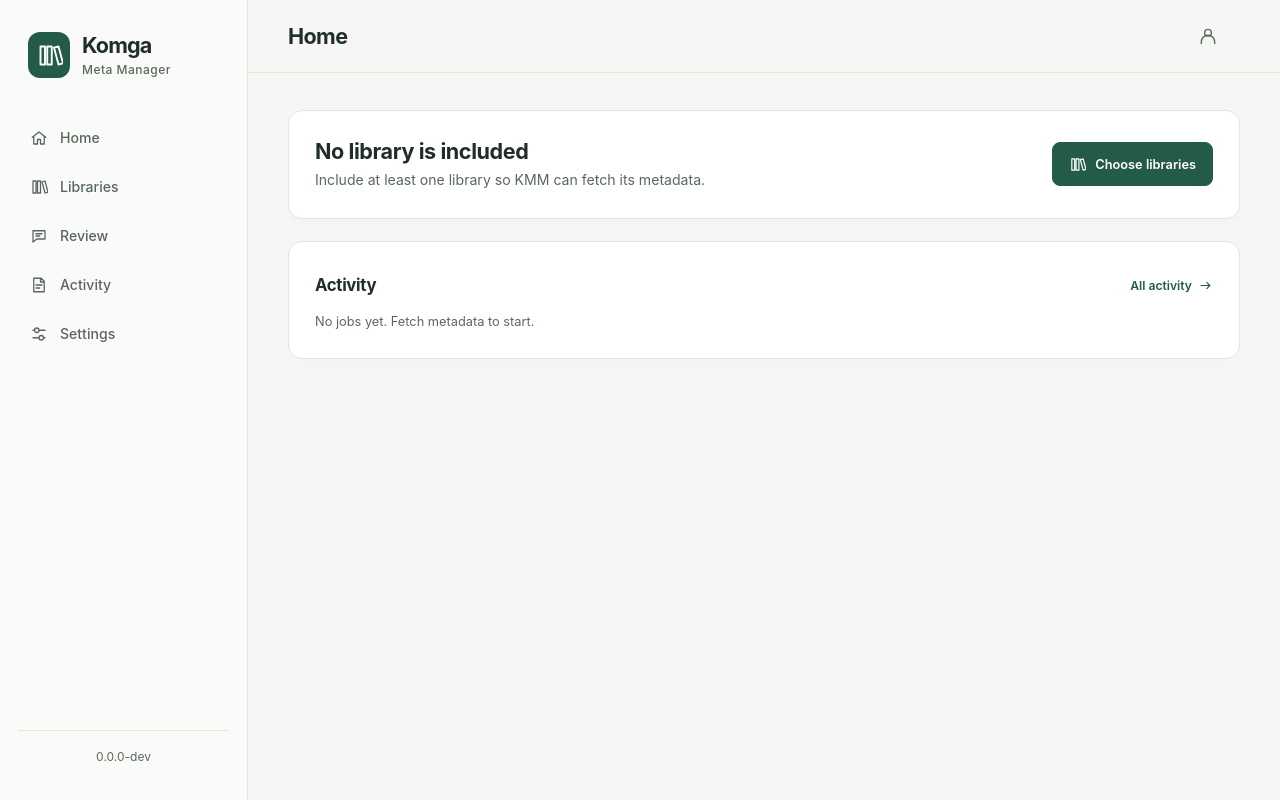
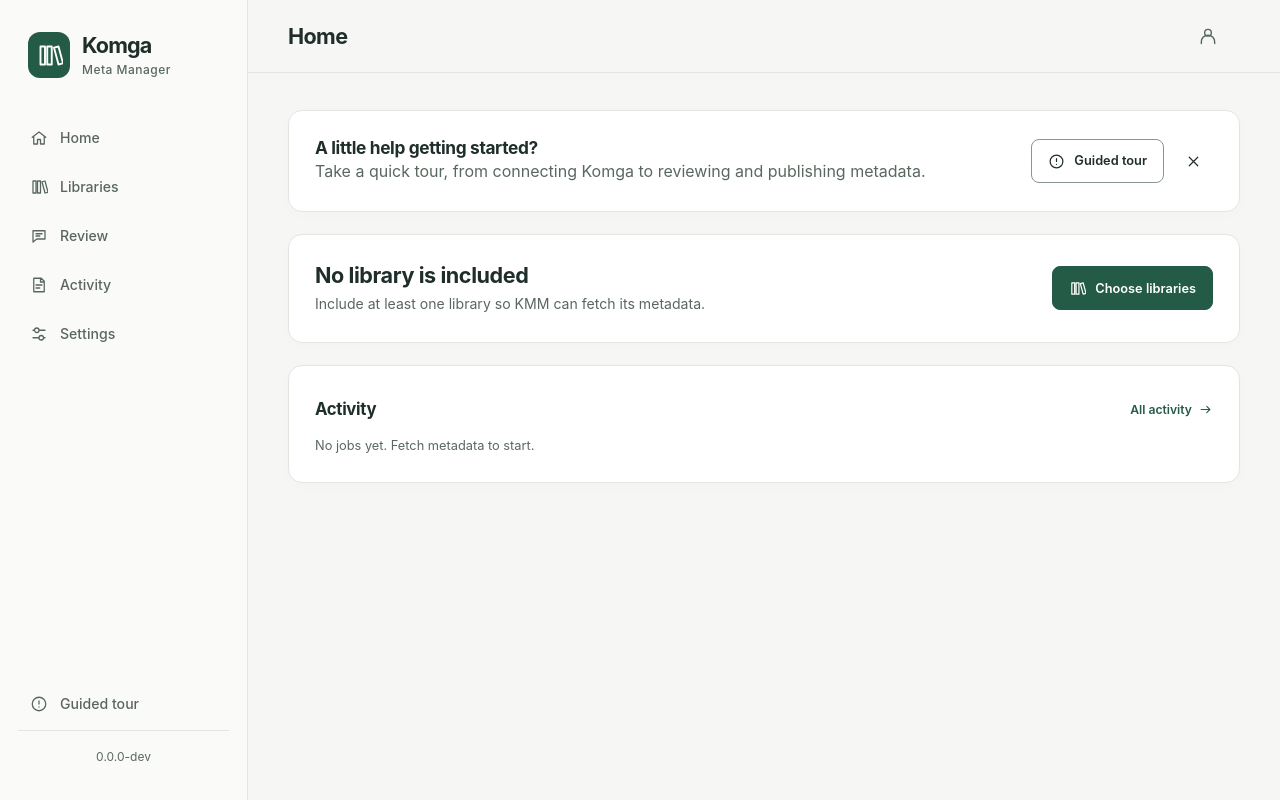
Before and after one commit to simon-verbois/Komga-Meta-Manager, a FastAPI app: template modules/webui/templates/dashboard.html in a window 1280 px wide. Run offline with FastAPI, Linux system fonts and the light colour scheme; the template is opened without the code that fills it, so the values that code supplies are empty; parts of the project's set-up code (start-up, migrations or seed data) failed here and were passed over.

Commit message:
feat(webui): add guided tour for the metadata workflow

```diff
--- a/modules/webui/static/app.css
+++ b/modules/webui/static/app.css
@@ -2165,3 +2165,28 @@ input[type="radio"]:not([type="checkbox"]):not([type="hidden"]) { width: 18px; h
   .notification-region { right: max(12px, env(safe-area-inset-right)); bottom: max(12px, env(safe-area-inset-bottom)); width: calc(100vw - 24px); }
 }
 @media (prefers-reduced-motion: reduce) { .notification-region .toast { animation: none; } }
+
+/* Guided tour: native modal focus management and local, optional onboarding. */
+.sidebar-bottom [data-tour-start] { width: 100%; border: 0; background: transparent; text-align: left; }
+.sidebar-bottom [data-tour-start]:hover { background: var(--soft); }
+.tour-welcome { display: flex; align-items: center; justify-content: space-between; gap: 20px; }
+.tour-welcome .button-row { flex-shrink: 0; }
+body.tour-open { overflow: hidden; }
+dialog.guided-tour { width: min(620px, calc(100% - 32px)); padding: 28px; }
+.tour-header, .tour-footer { display: flex; align-items: center; justify-content: space-between; gap: 12px; }
+.guided-tour .button { min-height: 44px; }
+.tour-track { height: 4px; border-radius: 4px; background: var(--line); margin: 12px 0 24px; overflow: hidden; }
+.tour-track span { display: block; height: 100%; background: var(--accent); }
+.tour-location { display: flex; align-items: center; gap: 8px; color: var(--accent); font-size: .875rem; font-weight: 650; margin-bottom: 12px; }
+.guided-tour h2 { font-size: 1.5rem; margin-bottom: 16px; }
+.tour-description { line-height: 1.7; }
+.tour-tip { display: flex; align-items: flex-start; gap: 10px; background: var(--soft); border-radius: 10px; padding: 16px; margin-top: 20px; font-size: .875rem; }
+.tour-tip .icon { flex-shrink: 0; margin-top: 3px; }
+.tour-destination { display: inline-flex; align-items: center; gap: 8px; min-height: 44px; margin: 12px 0; }
+.tour-footer { border-top: 1px solid var(--line); padding-top: 20px; }
+.tour-reopen { margin-top: 16px; }
+@media (max-width: 767px) {
+  .tour-welcome { align-items: flex-start; flex-direction: column; gap: 12px; }
+  .tour-welcome .button-row { width: 100%; justify-content: space-between; }
+  dialog.guided-tour { padding: 20px; }
+}
--- /dev/null
+++ b/modules/webui/static/guided-tour.js
@@ -0,0 +1,81 @@
+/* A read-only introduction; opening the tour never submits forms or starts jobs. */
+(() => {
+  const dialog = document.getElementById("guided-tour");
+  if (!dialog) return;
+  const steps = Array.from(dialog.querySelectorAll("[data-tour-step]"));
+  const back = dialog.querySelector("[data-tour-back]");
+  const next = dialog.querySelector("[data-tour-next]");
+  const progress = document.getElementById("tour-progress");
+  const welcome = document.querySelector("[data-tour-welcome]");
+  const storageKey = "kmm-guided-tour-v1";
+  let index = 0;
+  let opener;
+
+  function dismissWelcome() {
+    if (welcome) welcome.hidden = true;
+    try { localStorage.setItem(storageKey, "seen"); } catch { /* The tour also works without storage. */ }
+  }
+
+  function showStep() {
+    steps.forEach((step, position) => {
+      step.hidden = position !== index;
+      step.querySelector("h2").id = position === index ? "tour-title" : "";
+      step.querySelector(".tour-description").id = position === index ? "tour-description" : "";
+    });
+    progress.textContent = dialog.dataset.progress.replace("{current}", index + 1).replace("{total}", steps.length);
+    dialog.querySelector(".tour-track span").style.width = `${(index + 1) / steps.length * 100}%`;
+    back.disabled = index === 0;
+    next.textContent = index === steps.length - 1 ? dialog.dataset.finish : dialog.dataset.next;
+    steps[index].querySelector("h2").focus({ preventScroll: true });
+    dialog.scrollTop = 0;
+  }
+
+  document.querySelectorAll("[data-tour-start]").forEach((button) => {
+    button.addEventListener("click", () => {
+      opener = button;
+      index = 0;
+      showStep();
+      dialog.showModal();
+      document.body.classList.add("tour-open");
+      steps[index].querySelector("h2").focus({ preventScroll: true });
+    });
+  });
+  back.addEventListener("click", () => { if (index > 0) { index--; showStep(); } });
+  next.addEventListener("click", () => {
+    if (index === steps.length - 1) dialog.close();
+    else { index++; showStep(); }
+  });
+  dialog.querySelector("[data-tour-close]").addEventListener("click", () => dialog.close());
+  dialog.addEventListener("keydown", (event) => {
+    if (event.key !== "Tab") return;
+    const controls = Array.from(dialog.querySelectorAll("button:not(:disabled), a[href]"))
+      .filter((control) => control.getClientRects().length);
+    const first = controls[0];
+    const last = controls[controls.length - 1];
+    if (event.shiftKey && (document.activeElement === first || !controls.includes(document.activeElement))) {
+      event.preventDefault();
+      last.focus();
+    } else if (!event.shiftKey && document.activeElement === last) {
+      event.preventDefault();
+      first.focus();
+    }
+  });
+  dialog.addEventListener("close", () => {
+    document.body.classList.remove("tour-open");
+    dismissWelcome();
+    // The welcome card may now be hidden; the navigation entry stays available.
+    const target = opener?.closest("[data-tour-welcome]")
+      ? document.querySelector(".sidebar [data-tour-start]") : opener;
+    const menu = document.getElementById("menu-toggle");
+    (target?.getClientRects().length ? target : menu)?.focus();
+  });
+  welcome?.querySelector("[data-tour-dismiss]").addEventListener("click", () => {
+    dismissWelcome();
+    document.getElementById("main-content").focus();
+  });
+  try {
+    if (welcome) welcome.hidden = localStorage.getItem(storageKey) === "seen";
+  } catch {
+    if (welcome) welcome.hidden = false;
+  }
+})();
--- a/modules/webui/templates/base.html
+++ b/modules/webui/templates/base.html
@@ -39,6 +39,7 @@
               {{ nav_link('/settings', t('nav.settings'), 'processing') }}
             </nav>
             <div class="sidebar-bottom">
+              <button type="button" class="nav-item" data-tour-start>{{ icon('info') }}{{ t('tour.open') }}</button>
               <a class="version" href="https://github.com/simon-verbois/Komga-Meta-Manager" target="_blank" rel="noopener noreferrer">{{ app_version }}</a>
             </div>
           </div>
@@ -65,6 +66,8 @@
           </main>
         </div>
       </div>
+      {% include 'partials/guided_tour.html' %}
+      <script src="/static/guided-tour.js" defer></script>
     {% else %}
       <main id="main-content" class="auth-layout" tabindex="-1">
         <div class="auth-story">
--- a/modules/webui/templates/dashboard.html
+++ b/modules/webui/templates/dashboard.html
@@ -3,6 +3,16 @@
 {% block title %}{{ t("nav.home") }} — Komga Meta Manager{% endblock %}
 {% block heading %}{{ t("nav.home") }}{% endblock %}
 {% block content %}
+  <section class="panel tour-welcome" data-tour-welcome hidden aria-labelledby="tour-welcome-title">
+    <div>
+      <h2 id="tour-welcome-title">{{ t('tour.welcome.title') }}</h2>
+      <p class="muted">{{ t('tour.welcome.body') }}</p>
+    </div>
+    <div class="button-row">
+      <button type="button" class="button button-secondary" data-tour-start>{{ icon('info') }}{{ t('tour.open') }}</button>
+      <button type="button" class="button button-icon" data-tour-dismiss aria-label="{{ t('tour.welcome.dismiss') }}">{{ icon('close') }}</button>
+    </div>
+  </section>
   {% if queued %}{{ alert('success', t('home.queued', id=queued)) }}{% endif %}
   {% if message %}{{ alert('error', t(message)) }}{% endif %}
   {% if connection_error %}
--- /dev/null
+++ b/modules/webui/templates/partials/guided_tour.html
@@ -0,0 +1,36 @@
+<dialog id="guided-tour" class="guided-tour" aria-labelledby="tour-title" aria-describedby="tour-description"
+        data-progress="{{ t('tour.progress') }}" data-next="{{ t('tour.next') }}" data-finish="{{ t('tour.finish') }}">
+  <div class="tour-header">
+    <span class="eyebrow">{{ t('tour.open') }}</span>
+    <button type="button" class="button button-icon" data-tour-close aria-label="{{ t('tour.close') }}">{{ icon('close') }}</button>
+  </div>
+  <p id="tour-progress" class="help" aria-live="polite" aria-atomic="true"></p>
+  <div class="tour-track" aria-hidden="true"><span></span></div>
+  {% for key, destination, location in [
+    ('overview', '/', 'nav.home'),
+    ('connection', '/settings?tab=connection', 'settings.connection'),
+    ('libraries', '/libraries', 'nav.libraries'),
+    ('rules', '/settings?tab=defaults', 'settings.defaults'),
+    ('fetch', '/', 'nav.home'),
+    ('review', '/review', 'nav.review'),
+    ('automation', '/settings?tab=automation', 'settings.automation'),
+    ('activity', '/logs', 'nav.activity')
+  ] %}
+    <section data-tour-step hidden>
+      <p class="tour-location">{{ icon('arrow') }}{{ t(location) }}</p>
+      <h2 tabindex="-1">{{ t('tour.' ~ key ~ '.title') }}</h2>
+      <p class="tour-description">{{ t('tour.' ~ key ~ '.body') }}</p>
+      <p class="tour-tip">{{ icon('info') }}<span>{{ t('tour.' ~ key ~ '.tip') }}</span></p>
+      {% if configured is not defined or configured or key == 'connection' %}
+        <a class="text-link tour-destination" href="{{ destination }}">{{ t('tour.go', page=t(location)) }}{{ icon('arrow') }}</a>
+      {% else %}
+        <p class="help tour-destination">{{ t('tour.connection_first') }}</p>
+      {% endif %}
+    </section>
+  {% endfor %}
+  <div class="tour-footer">
+    <button type="button" class="button button-secondary" data-tour-back>{{ t('tour.back') }}</button>
+    <button type="button" class="button button-primary" data-tour-next>{{ t('tour.next') }}{{ icon('arrow') }}</button>
+  </div>
+  <p class="help tour-reopen">{{ t('tour.reopen') }}</p>
+</dialog>
```
Also changed, not shown: modules/webui/i18n.py (+36 -0 lines), CHANGELOG.md.
